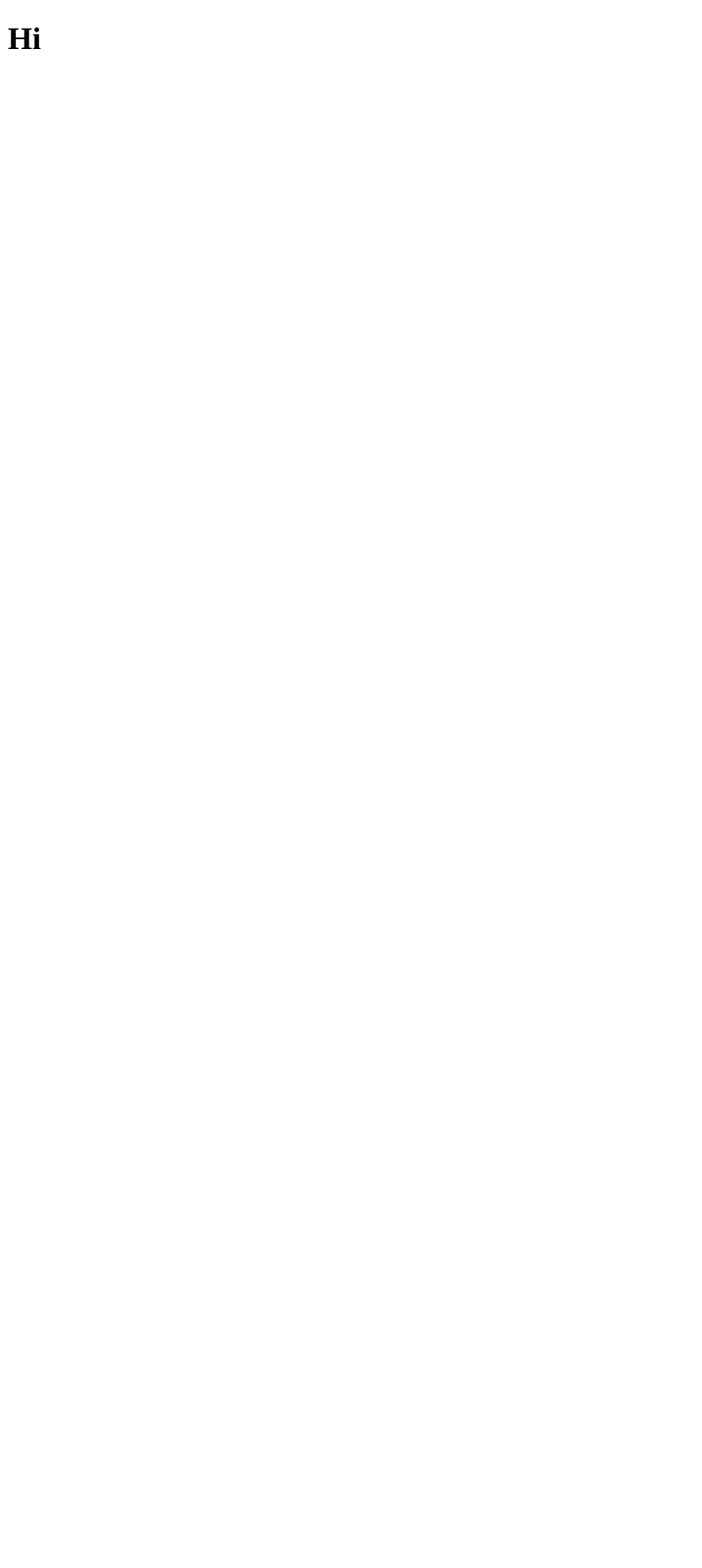
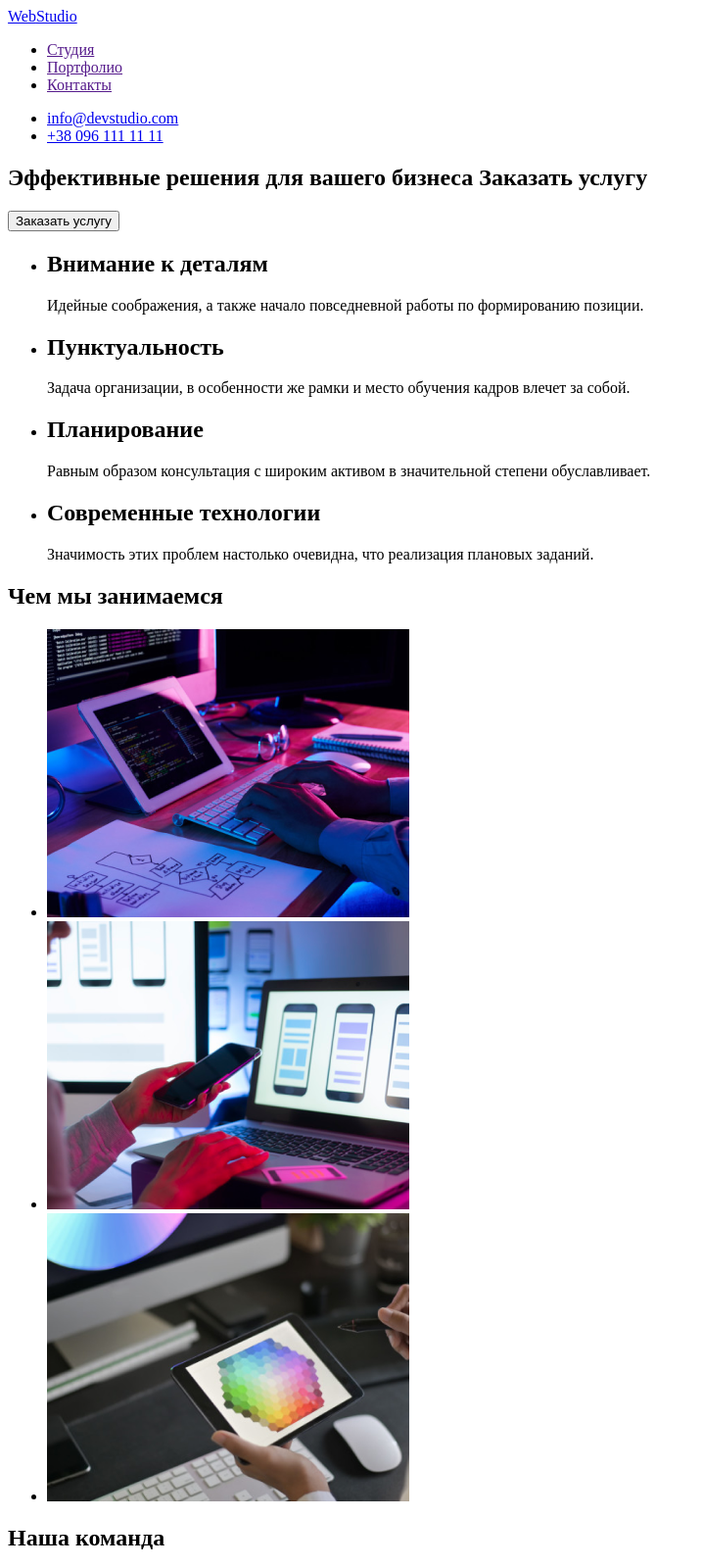
Before and after one commit to Lormarin/Demo5, a plain HTML site: page index.html in a window 1280 px wide. Shown: the top 1600 px of the page at 98% size, without its empty margins (0-717 px from the left). Before the commit the page ends 800 px from the top, so only its background shows below. Drawn offline with Linux system fonts and the light colour scheme.

Commit message:
Homework

```diff
--- a/index.html
+++ b/index.html
@@ -4,9 +4,126 @@
     <meta charset="UTF-8" />
     <meta http-equiv="X-UA-Compatible" content="IE=edge" />
     <meta name="viewport" content="width=device-width, initial-scale=1.0" />
-    <title>Document</title>
+    <title>Demo5</title>
   </head>
   <body>
-    <h1>Hi</h1>
+    <header>
+      <nav>
+        <a href="..."> <span class="logo-color">Web</span>Studio</a>
+        <ul>
+          <li>
+            <a href="">Студия</a>
+          </li>
+          <li>
+            <a href="">Портфолио</a>
+          </li>
+          <li>
+            <a href="">Контакты</a>
+          </li>
+        </ul>
+      </nav>
+      <ul>
+        <li><a href=" info@devstudio.com"> info@devstudio.com</a></li>
+        <li><a href="+38 096 111 11 11">+38 096 111 11 11</a></li>
+      </ul>
+    </header>
+    <main>
+      <div>
+        <section>
+          <h1 class="main-h1">
+            Эффективные решения для вашего бизнеса Заказать услугу
+          </h1>
+          <button class="but-h1">Заказать услугу</button>
+        </section>
+      </div>
+      <section>
+        <ul>
+          <li>
+            <h2 class="h2-list">Внимание к деталям</h2>
+            <p class="p-list">
+              Идейные соображения, а также начало повседневной работы по
+              формированию позиции.
+            </p>
+          </li>
+          <li>
+            <h2 class="h2-list">Пунктуальность</h2>
+            <p class="p-list">
+              Задача организации, в особенности же рамки и место обучения кадров
+              влечет за собой.
+            </p>
+          </li>
+          <li>
+            <h2 class="h2-list">Планирование</h2>
+            <p class="p-list">
+              Равным образом консультация с широким активом в значительной
+              степени обуславливает.
+            </p>
+          </li>
+          <li>
+            <h2 class="h2-list">Современные технологии</h2>
+            <p class="p-list">
+              Значимость этих проблем настолько очевидна, что реализация
+              плановых заданий.
+            </p>
+          </li>
+        </ul>
+      </section>
+      <section>
+        <h2 class="h2-mod">Чем мы занимаемся</h2>
+        <ul>
+          <li>
+            <img src="img1.png" alt="..." width="370" />
+          </li>
+          <li>
+            <img src="img2.png" alt="..." width="370" />
+          </li>
+          <li>
+            <img src="img3.png" alt="..." width="370" />
+          </li>
+        </ul>
+      </section>
+      <section>
+        <h2>Наша команда</h2>
+        <ul>
+          <li>
+            <img src="img1.jpg" alt="Игорь Демьяненко" />
+            <h3>Игорь Демьяненко</h3>
+            <p>Product Designer</p>
+          </li>
+          <li>
+            <img src="img2.jpg" alt="Ольга Репина" />
+            <h3>Ольга Репина</h3>
+            <p>Frontend Developer</p>
+          </li>
+          <li>
+            <img src="img3.jpg" alt="Николай Тарасов" />
+            <h3>Николай Тарасов</h3>
+            <p>Marketing</p>
+          </li>
+          <li>
+            <img src="img4.jpg" alt="Михаил Ермаков" />
+            <h3>Михаил Ермаков</h3>
+            <p>UI Designer</p>
+          </li>
+        </ul>
+      </section>
+    </main>
+    <footer>
+      <a href="..."> <span class="logo-color">Web</span>Studio</a>
+        <ul>
+          <li>
+            <p>
+              г. Киев, пр-т Леси Украинки, 26
+            </p>
+          </li>
+          <li>
+            <a href="info@example.com">info@example.com</a>
+          </li>
+          <li>
+            <a href="+38 099 111 11 11">+38 099 111 11 11</a>
+          </li>
+        </ul>
+      </nav>
+    </footer>
   </body>
 </html>
```
Also changed, not shown: img1.jpg (added), img1.png (added), img2.jpg (added), img2.png (added), img3.jpg (added), img3.png (added), img4.jpg (added).
